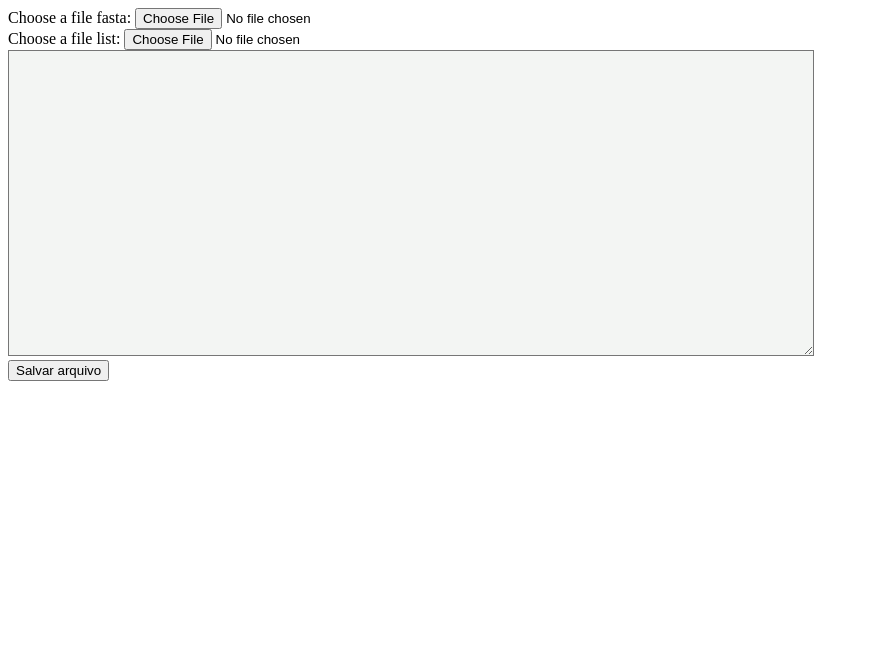
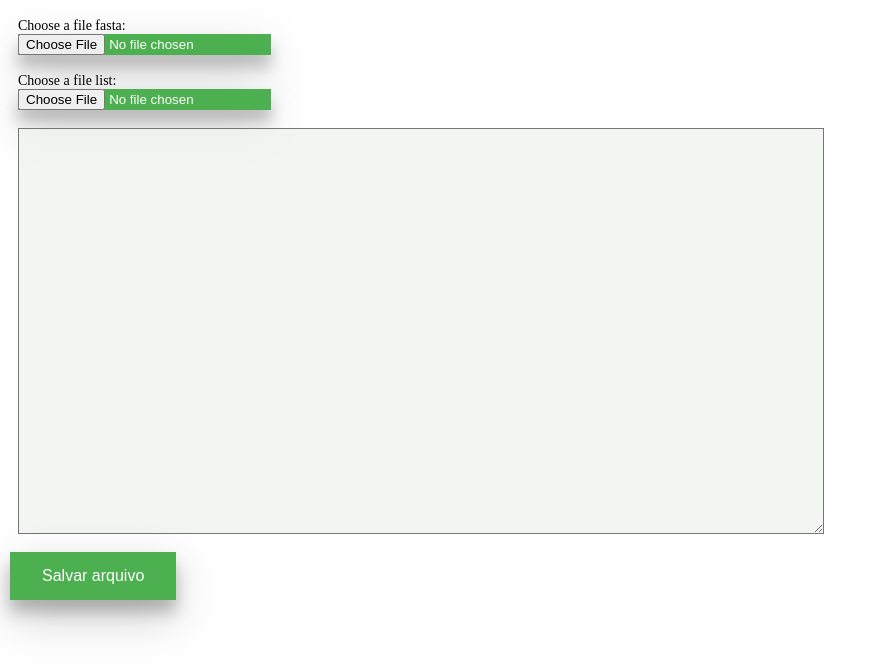
Before and after one commit to linocesar/biotools, a plain HTML site: page public/index.html in a window 1280 px wide. Shown: the whole page, without its empty margins (0-887 px from the left). Drawn offline with Linux system fonts and the light colour scheme.

Commit message:
barra progresso

```diff
--- a/public/css/sources.css
+++ b/public/css/sources.css
@@ -1,17 +1,56 @@
+.grid-container{
+  display: grid;
+  grid-template-rows: 2.8rem 2.8rem;
+  grid-gap: 10px;
+  padding: 10px;
+}
 
-.grid-container > textarea {
-    background-color: rgba(255, 255, 255, 0.8);
-    text-align: left;
-    padding: 20px 0;
-    font-size: 18px;
-    color: black
-  }
-
+.grid-container > div {
+  text-align: left;
+  font-size: 14px;
+}
 textarea{
     background-color: rgba(241, 243, 241, 0.8);
     resize: both;
     width: 800px;
-    height: 300px;
+    height: 400px;
     color: black;
     font-size: 15px;
 }
+
+#myProgress{
+  width: 100%;
+  background-color: rgb(255, 255, 255);
+}
+#myBar{
+  width: 0%;
+  height: 30px;
+  background-color: yellowgreen;
+}
+.input{
+  background-color: #4CAF50;
+  color: white;
+  text-align: right;
+  text-decoration: none;
+  display: inline-block;
+  -webkit-transition-duration: 0.4s; /* Safari */
+  transition-duration: 0.4s;
+
+  box-shadow: 0 12px 16px 0 rgba(0,0,0,0.24), 0 17px 50px 0 rgba(0,0,0,0.19);
+}
+#btn-salvar{
+
+  background-color: #4CAF50; /* Green */
+  border: none;
+  color: white;
+  padding: 15px 32px;
+  text-align: center;
+  text-decoration: none;
+  display: inline-block;
+  font-size: 16px;
+  margin: 4px 2px;
+  cursor: pointer;
+  -webkit-transition-duration: 0.4s; /* Safari */
+  transition-duration: 0.4s;
+  box-shadow: 0 12px 16px 0 rgba(0,0,0,0.24), 0 17px 50px 0 rgba(0,0,0,0.19);
+}
--- a/public/index.html
+++ b/public/index.html
@@ -6,38 +6,41 @@
     <meta http-equiv="Content-Type" content="text/html; charset=UTF-8" />
     <meta name="viewport" content="width=device-width, initial-scale=1, maximum-scale=1.0" />
     <meta http-equiv="X-UA-Compatible" content="ie-edge" />
-
-
     <title>Biotools</title>
     <link href="css/sources.css" type="text/css" rel="stylesheet">
 </head>
 
 <body>
+    <div class="grid-container">
         <div>
-        <label for="fasta">Choose a file fasta:</label>
-        <input type="file" id="fasta" name="fasta" accept=".fasta, .fa, .fna, .faa">
+            <label for="fasta">Choose a file fasta:</label><br>
+            <input class="input" type="file" id="fasta" name="fasta" accept=".fasta, .fa, .fna, .faa">
         </div>
 
         <div>
-        <label for="lista">Choose a file list:</label>
-        <input type="file" id="lista" name="lista" accept=".txt">
+            <label for="lista">Choose a file list:</label><br>
+            <input class="input" type="file" id="lista" name="lista" accept=".txt">
         </div>
 
         <div>
             <textarea id="fasta_texto"></textarea>
         </div>
+    </div>
+    <div>
+        <button class="botao" id="btn-salvar">Salvar arquivo</button>
+    </div>
 
-    <div>
-        <button class="botao">Salvar arquivo</button>
+    <div id="myProgress">
+        <div id="myBar"></div>
     </div>
 
     <script>
         var btn = document.querySelector('button.botao');
-        btn.onclick = function(){
+        btn.onclick = function () {
             var text = document.getElementById('fasta_texto').textContent;
             var filename = "file";
-            var blob = new Blob([text], {type: "text/plain;charset=utf-8"});
-            saveAs(blob,filename+".fasta");
+            var blob = new Blob([text], { type: "text/plain;charset=utf-8" });
+            saveAs(blob, filename + ".fasta");
         };
     </script>
     <script type="text/javascript" src="js/app.js"></script>
--- a/public/js/app.js
+++ b/public/js/app.js
@@ -1,5 +1,4 @@
 var data = {}
-
 
 document.getElementById("fasta").addEventListener('change', function () {
 
@@ -32,7 +31,6 @@ document.getElementById("fasta").addEventListener('change', function () {
 
 });
 
-
 function search(locustag) {
 
     presente = false;
@@ -50,23 +48,50 @@ function search(locustag) {
 }
 
 document.getElementById("lista").addEventListener('change', function () {
+
     var saida = "";
     var filereader = new FileReader();
+    var count = 0;
 
     filereader.onload = function () {
-        var fasta = this.result.split("\n");
+        var linhas = this.result.split("\n");
 
-        for (let index = 0; index < fasta.length; index++) {
-            var linha = fasta[index].replace(/\r/g,'').replace(/^>/,'');
+        for (let index = 0; index < linhas.length; index++) {
+            var linha = linhas[index].replace(/\r/g, '').replace(/^>/, '');
 
             if (search(linha)) {
                 saida += ">" + linha + "\n" + data[linha];
-
+                count++;
             }
         }
+        if (count > 0) {
+            document.getElementById("fasta_texto").textContent = saida;
+            progressBar();
 
-        document.getElementById("fasta_texto").textContent = saida;
+        } else {
+            document.getElementById("fasta_texto").textContent = "";
+            alert("Nenhuma locustag encontrada!");
+        }
+        data = {};
+
     }
     filereader.readAsText(this.files[0]);
+});
 
-});
+function progressBar() {
+
+    var elem = document.getElementById("myBar");
+    elem.hidden = false;
+    var width = 0;
+    var id = setInterval(frame, 5);
+
+    function frame() {
+        if (width >= 100) {
+            clearInterval(id);
+            elem.hidden = true;
+        } else {
+            width++;
+            elem.style.width = width + '%';
+        }
+    }
+}
```
Lines whose indentation alone changed are shown as unchanged.
